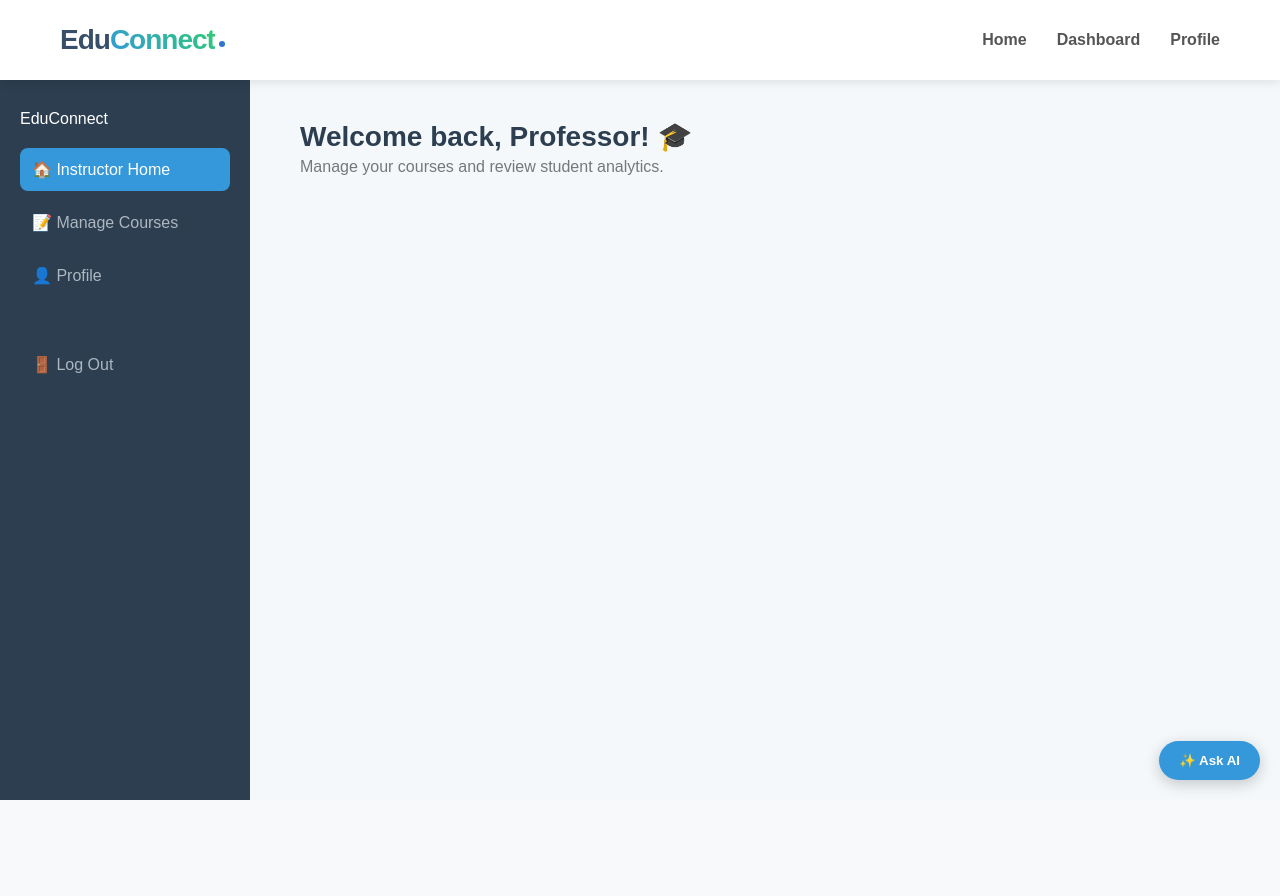
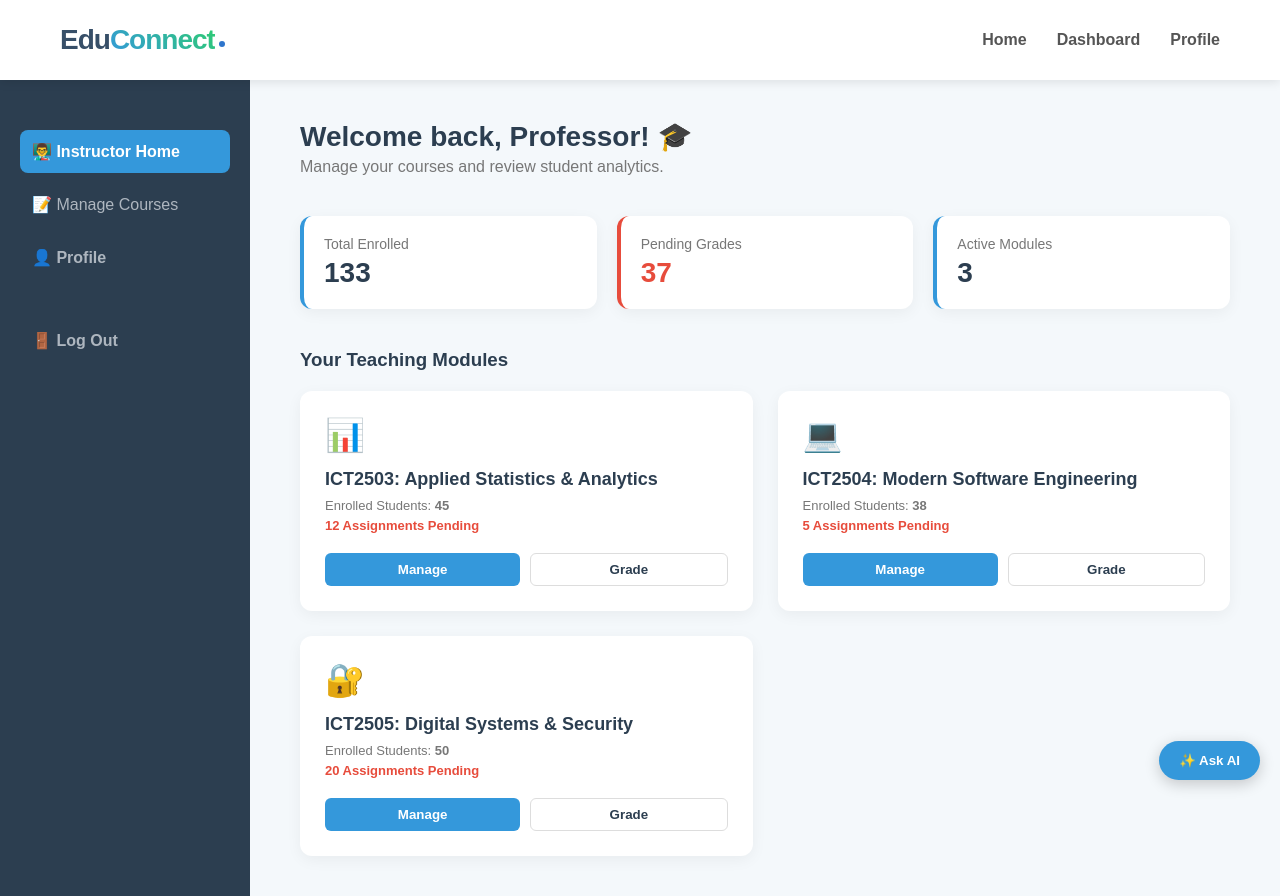
Before and after one commit to 2300438/2505C-EduConnect, a React (Vite) app in the folder client/: page /instructor-dashboard in a window 1280 px wide. Before the commit the page ends 800 px from the top, so only its background shows below. Built offline with nearby package versions, Linux system fonts and the light colour scheme.

Commit message:
Edit Instructor Dashboard

```diff
--- a/client/src/pages/Instructor-Dashboard.jsx
+++ b/client/src/pages/Instructor-Dashboard.jsx
@@ -1,29 +1,93 @@
 import React from 'react';
+import { useNavigate, Link } from 'react-router-dom';
 import '../styles/dashboard.css';
-import '../styles/style.css';
 
 const InstructorDashboard = () => {
+    const navigate = useNavigate();
+
+    // Mock Data for the Facilitator View
+    const teachingCourses = [
+        { id: 'ICT2503', name: "Applied Statistics & Analytics", students: 45, pendingGrades: 12, icon: "📊" },
+        { id: 'ICT2504', name: "Modern Software Engineering", students: 38, pendingGrades: 5, icon: "💻" },
+        { id: 'ICT2505', name: "Digital Systems & Security", students: 50, pendingGrades: 20, icon: "🔐" }
+    ];
+
     return (
         <div className="dashboard-container">
+            {/* --- SIDEBAR --- */}
             <aside className="sidebar">
-                <div className="sidebar-logo">EduConnect</div>
                 <ul className="sidebar-menu">
-                    <li><a href="/instructor" className="active">🏠 Instructor Home</a></li>
-                    <li><a href="#">📝 Manage Courses</a></li>
-                    <li><a href="/profile">👤 Profile</a></li>
-                    <br /><br />
-                    <li><a href="/">🚪 Log Out</a></li>
+                    <li>
+                        <button onClick={() => navigate('/instructor-dashboard')} className="active">
+                            👨‍🏫 Instructor Home
+                        </button>
+                    </li>
+                    <li>
+                        <Link to="/manage-courses">📝 Manage Courses</Link>
+                    </li>
+                    <li>
+                        <button onClick={() => navigate('/profile')}>
+                            👤 Profile
+                        </button>
+                    </li>
+                    {/* Replaced <br /> tags with a styled margin to push the button down safely */}
+                    <li style={{ marginTop: '40px' }}>
+                        <button onClick={() => navigate('/')}>
+                            🚪 Log Out
+                        </button>
+                    </li>
                 </ul>
             </aside>
 
+            {/* --- MAIN CONTENT --- */}
             <main className="main-content">
                 <header className="dashboard-header">
                     <h2>Welcome back, Professor! 🎓</h2>
                     <p>Manage your courses and review student analytics.</p>
                 </header>
-                {/* Add your instructor course cards here */}
+
+                {/* --- QUICK STATS GRID --- */}
+                <div className="stats-grid">
+                    <div className="stat-card">
+                        <h3>Total Enrolled</h3>
+                        <p>133</p>
+                    </div>
+                    <div className="stat-card alert">
+                        <h3>Pending Grades</h3>
+                        <p>37</p>
+                    </div>
+                    <div className="stat-card">
+                        <h3>Active Modules</h3>
+                        <p>3</p>
+                    </div>
+                </div>
+
+                {/* --- COURSE CARDS --- */}
+                <section className="enrolled-courses">
+                    <h3>Your Teaching Modules</h3>
+
+                    {/* Maps through the teachingCourses array to generate the UI */}
+                    <div className="course-grid">
+                        {teachingCourses.map(course => (
+                            <div className="course-card" key={course.id}>
+                                <div className="course-icon">{course.icon}</div>
+                                <h4>{course.id}: {course.name}</h4>
+                                <p style={{ marginBottom: '5px' }}>
+                                    Enrolled Students: <strong>{course.students}</strong>
+                                </p>
+                                <p style={{ color: course.pendingGrades > 0 ? '#e74c3c' : '#2ecc71', fontWeight: '600', fontSize: '13px' }}>
+                                    {course.pendingGrades} Assignments Pending
+                                </p>
+
+                                <div className="card-actions">
+                                    <button className="btn-primary">Manage</button>
+                                    <button className="btn-secondary">Grade</button>
+                                </div>
+                            </div>
+                        ))}
+                    </div>
+                </section>
             </main>
-
         </div>
     );
 };
--- a/client/src/styles/dashboard.css
+++ b/client/src/styles/dashboard.css
@@ -162,3 +162,74 @@
         padding: 20px;
     }
 }
+
+/* --- FACILITATOR STATS GRID --- */
+.stats-grid {
+    display: flex;
+    gap: 20px;
+    margin-bottom: 40px;
+}
+
+.stat-card {
+    background: white;
+    padding: 20px;
+    border-radius: 12px;
+    flex: 1;
+    box-shadow: 0 4px 15px rgba(0,0,0,0.05);
+    border-left: 4px solid #3498db; /* Blue accent line */
+}
+
+.stat-card h3 {
+    color: #777;
+    font-size: 14px;
+    font-weight: 500;
+    margin-bottom: 5px;
+}
+
+.stat-card p {
+    font-size: 28px;
+    color: #2c3e50;
+    font-weight: 800;
+}
+
+/* Red accent for pending tasks */
+.stat-card.alert {
+    border-left-color: #e74c3c;
+}
+.stat-card.alert p {
+    color: #e74c3c;
+}
+
+/* Facilitator action buttons */
+.card-actions {
+    margin-top: 15px;
+    display: flex;
+    gap: 10px;
+}
+
+.btn-primary {
+    flex: 1;
+    background-color: #3498db;
+    color: white;
+    padding: 8px;
+    border: none;
+    border-radius: 6px;
+    font-weight: 600;
+    cursor: pointer;
+    transition: 0.2s;
+}
+
+.btn-secondary {
+    flex: 1;
+    background-color: transparent;
+    color: #2c3e50;
+    padding: 8px;
+    border: 1px solid #ddd;
+    border-radius: 6px;
+    font-weight: 600;
+    cursor: pointer;
+    transition: 0.2s;
+}
+
+.btn-primary:hover { background-color: #2980b9; }
+.btn-secondary:hover { background-color: #f4f8fb; }
```
